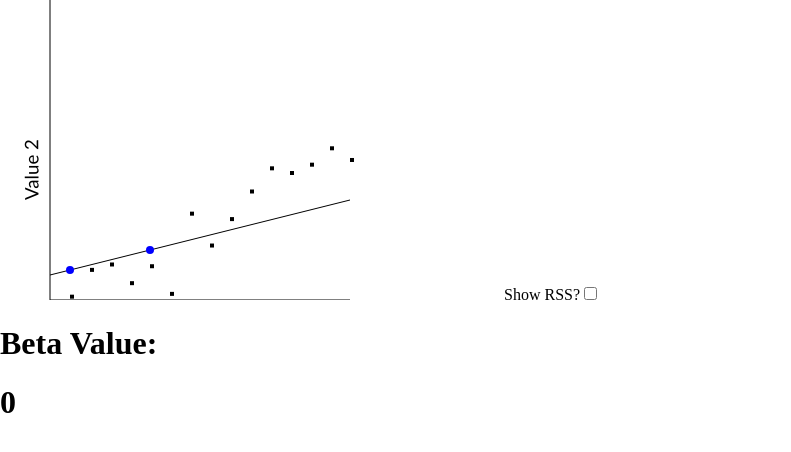
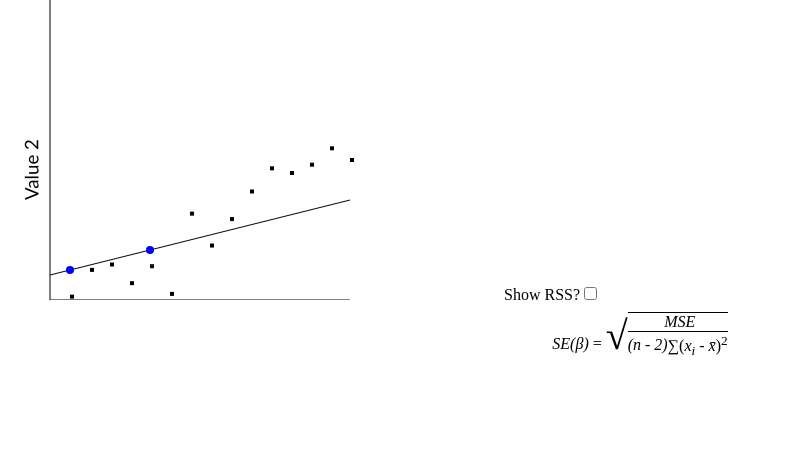
Before and after one commit to asuther/Stat-Learning-Site, a plain HTML site: page standardErrorOfBeta.html in a window 1280 px wide. Shown: the whole page, without its empty margins (0-791 px from the left). Drawn offline with nearby package versions, Linux system fonts and the light colour scheme.

Commit message:
Added equation for SE and corrected calculation
An equation for the SE of beta calculation has been added to the lesson
on SE of beta. The equation has been corrected as well.

```diff
--- a/js/controller-lesson-2.js
+++ b/js/controller-lesson-2.js
@@ -11,11 +11,11 @@ g.drawReferencePoints([20,100],[30,50]);
 function calculateBeta() {
   referencePoints = g.getReferencePoints();
     slope = ( referencePoints[1][1] - referencePoints[0][1] ) / ( referencePoints[1][0] - referencePoints[0][0] );
-    $('#betaValue').text(slope);
+    $('#betaValue').text(slope.toFixed(2));
 };
 var updateRSS = function() {
     currentRSS = g.getRSS();
-    $('#totalRSS').text('Total RSS: ' + Math.round(currentRSS));
+    $('#totalRSS').text(Math.round(currentRSS));
 
 };
 
--- a/standardErrorOfBeta.html
+++ b/standardErrorOfBeta.html
@@ -12,8 +12,22 @@
     <canvas id='graph' width='500' height='300'></canvas>
     Show RSS?<input type="checkbox" id='showRSS' value="showRSS">
 
-    <h1>Beta Value:</h1> <h3 id='betaValue'></h3>
-    <h1 id='totalRSS'>0</h1>
+    <table style="margin-top:0.5em; margin-bottom:0.5em; text-align: center;" align="center" cellpadding="0" cellspacing="0" >
+        <tr>
+            <td rowspan="2" nowrap="nowrap" align="right">
+                <i>SE(&beta;)</i> = <span style="font-size: 250%;">&radic;</span>
+            </td>
+            <td style="border-top:solid 1px black;" nowrap="nowrap">
+                &nbsp;<i><span id='totalRSS'>MSE</span></i>
+            </td>
+        </tr>
+        <tr>
+            <td style="border-top:solid 1px black; padding: 0px;" align="center">
+                <i>(n - 2)</i><span id='betaValue'>&sum;(<i>x<sub>i</sub></i> - <i>x&#772;</i>)<sup>2</sup></span>
+            </td>
+        </tr>
+    </table>
+
     <script type="text/javascript" src="https://code.jquery.com/jquery-2.1.3.min.js"></script>
     <script type="text/javascript" src="js/graph.js"></script>
     <script type="text/javascript" src='js/controller-lesson-2.js'></script>
```
